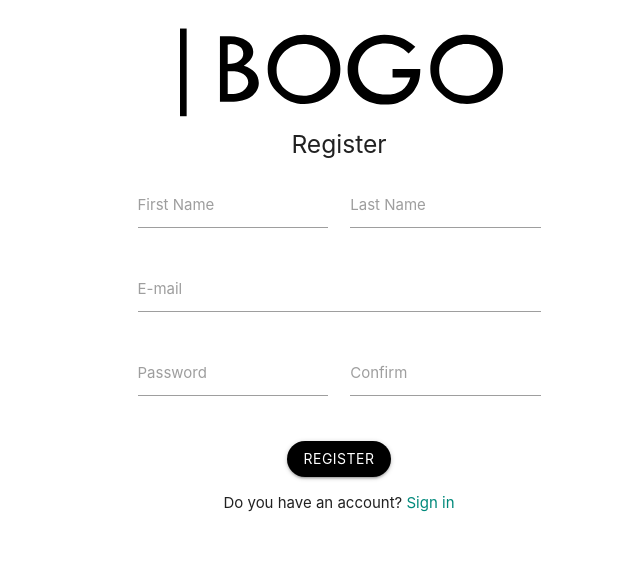
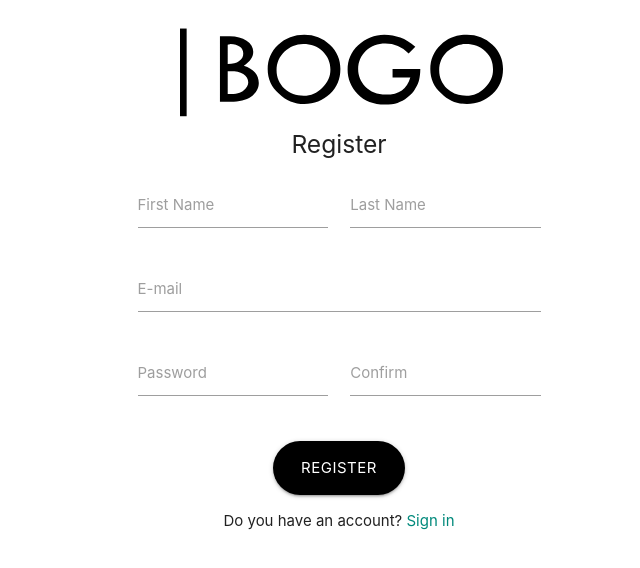
Before and after one commit to ricoantonio/finalproject, a React (Create React App) app: page /register in a window 1280 px wide. Shown: the top 568 px of the page, without its empty margins (301-941 px from the left). Built offline with nearby package versions, Linux system fonts and the light colour scheme.

Commit message:
btn large

```diff
--- a/src/components/Login.jsx
+++ b/src/components/Login.jsx
@@ -24,7 +24,7 @@ class Login extends Component{
                                 </div>
                             </div>
                             <div className="center">
-                                <button className="waves-effect waves-light btn black not-square" style={{marginTop:"5%"}}>Sign In</button>
+                                <button className="waves-effect waves-light btn black not-square btn-large" style={{marginTop:"5%"}}>Sign In</button>
                             </div>
                             <div className="center-align">
                                 <p>Don't have an account? <Link className="teal-text text-darken-1" to="/register">Register</Link></p>
--- a/src/components/Register.jsx
+++ b/src/components/Register.jsx
@@ -38,7 +38,7 @@ class Register extends Component{
                                 </div>
                             </div>
                             <div className="center">
-                                <button className="waves-effect waves-light btn black not-square" style={{marginTop:"5%"}}>Register</button>
+                                <button className="waves-effect waves-light btn black not-square btn-large" style={{marginTop:"5%"}}>Register</button>
                             </div>
                             <div className="center-align">
                                 <p>Do you have an account? <Link className="teal-text text-darken-1" to="/login">Sign in</Link></p>
```
